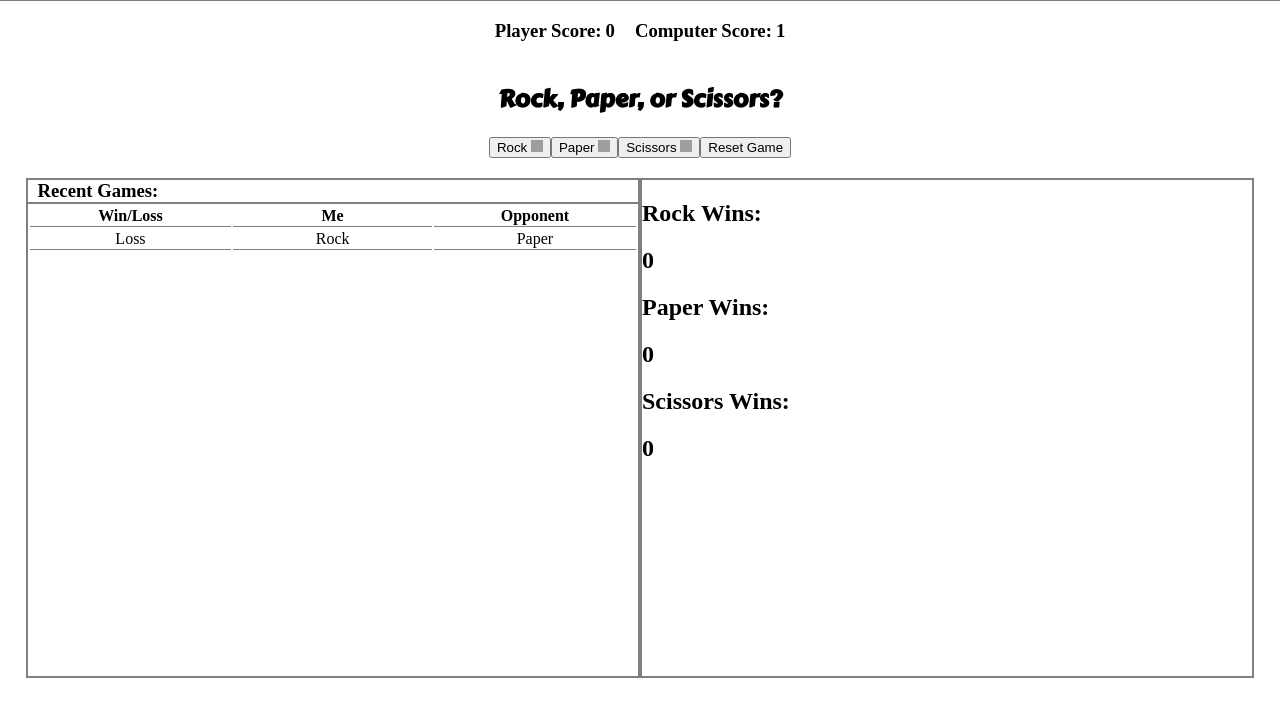
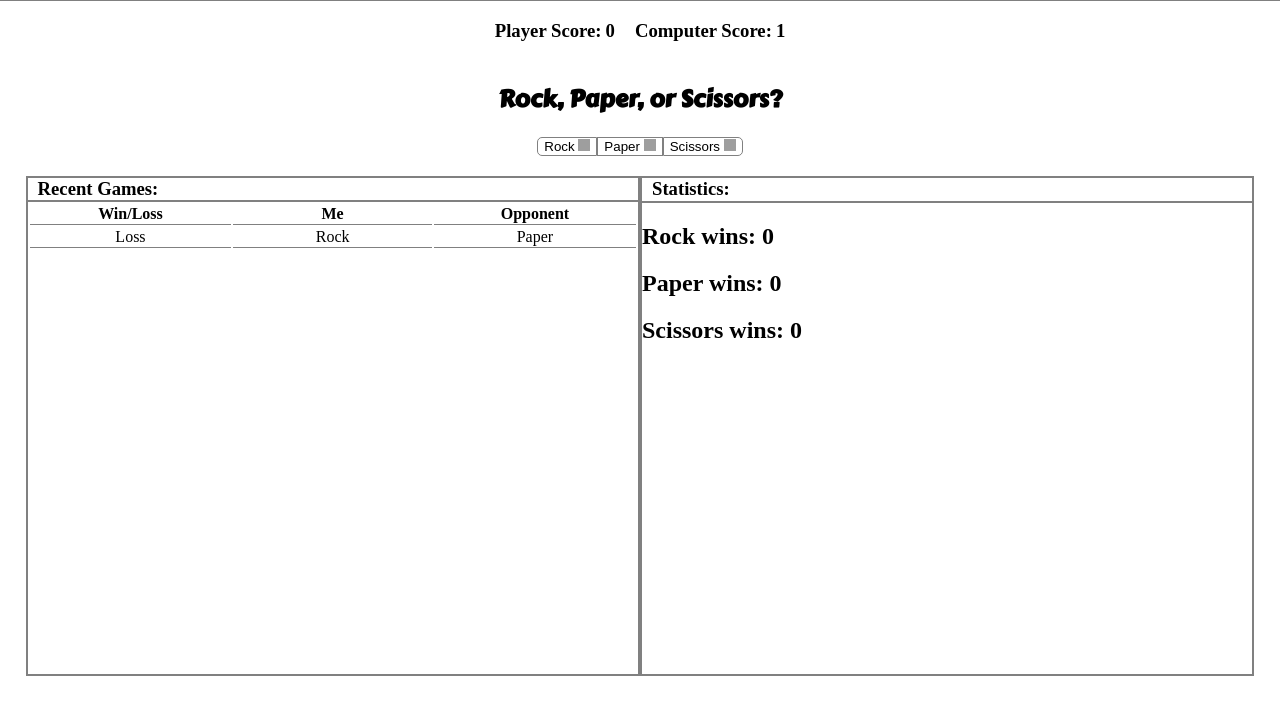
Before and after one commit to dbrior/rock-paper-scissor, a plain HTML site: page index.html in a window 1280 px wide. Both pictures are taken after a click on the button "Rock". Shown: the part 49-766 px from the top of the page. Drawn offline with Linux system fonts and the light colour scheme; grey boxes are pictures that could not be loaded; a web font is replaced by a local one.

Commit message:
Asthetic changes

```diff
--- a/index.html
+++ b/index.html
@@ -20,11 +20,11 @@
                 <button id="Rock" class="choice-button">Rock <img id="rock-img" src="https://static.thenounproject.com/png/224425-200.png"/></button>
                 <button id="Paper" class="choice-button">Paper <img id="paper-img" src="https://static.thenounproject.com/png/1221-200.png"/></button>
                 <button id="Scissors" class="choice-button">Scissors <img id="scissors-img" src="https://img.icons8.com/metro/1600/barber-scissors.png"/></button>
-                <button id="reset" onclick="reset()">Reset Game</button>
+                <!-- <button id="reset" onclick="reset()">Reset Game</button> -->
             </div>
             <div id="stats-wrapper">
                     <div id="recent-games">
-                        <div id="recent-header"><h1 id="recent-games-title">Recent Games:</h1></div>
+                        <div id="recent-header" class="subheader"><h1 id="recent-games-title" class="subtitle">Recent Games:</h1></div>
                         <table id="games">
                             <tr>
                                 <th>Win/Loss</th>
@@ -33,10 +33,11 @@
                             </tr>
                         </table>
                     </div>
-                    <div id="specific-wins">
-                        <h2>Rock Wins: <h2 id="rock-wins"></h2></h2>
-                        <h2>Paper Wins: <h2 id="paper-wins"></h2></h2>
-                        <h2>Scissors Wins: <h2 id="scissors-wins"></h2></h2>
+                    <div id="stats">
+                        <div id="stats-header" class="subheader"><h1 id="stats-title" class="subtitle">Statistics:</h1></div>
+                        <h2 id="rock-wins">Rock Wins: 0</h2>
+                        <h2 id="paper-wins">Paper Wins: 0</h2>
+                        <h2 id="scissors-wins">Scissors Wins: 0</h2>
                     </div>
             </div>
         </div>
--- a/script.js
+++ b/script.js
@@ -80,9 +80,9 @@ function playRound(computerSelection, playerSelection) {
         document.getElementById("player-score").textContent = playerScore;
         document.getElementById("computer-score").textContent = computerScore;
 
-        document.getElementById("rock-wins").textContent = specificWins["Rock"];
-        document.getElementById("paper-wins").textContent = specificWins["Paper"];
-        document.getElementById("scissors-wins").textContent = specificWins["Scissors"];
+        document.getElementById("rock-wins").textContent = "Rock wins: " + specificWins["Rock"];
+        document.getElementById("paper-wins").textContent = "Paper wins: " + specificWins["Paper"];
+        document.getElementById("scissors-wins").textContent = "Scissors wins: " + specificWins["Scissors"];
 
         game();
         if(!over){
@@ -102,23 +102,23 @@ function setOutput(input) {
 }
 
 function game() {
-    if(!(playerScore < 5 && computerScore < 5)){
-        over = true;
-        if(playerScore > computerScore){
-            setOutput("Game complete. Congratulations, you win!");
-        } else if(playerScore < computerScore){
-            setOutput("Game complete. Sorry, you lose.");
-        } else {
-            setOutput("Game complete. Tie Game!");
-        }
-    }
-    if(over){
-        var choiceButtons = document.getElementsByClassName("choice-button");
-        for(var i=0;i<choiceButtons.length;i++){
-            var button = choiceButtons[i];
-            button.disabled = true;
-        }
-    }
+    // if(!(playerScore < 5 && computerScore < 5)){
+    //     over = true;
+    //     if(playerScore > computerScore){
+    //         setOutput("Game complete. Congratulations, you win!");
+    //     } else if(playerScore < computerScore){
+    //         setOutput("Game complete. Sorry, you lose.");
+    //     } else {
+    //         setOutput("Game complete. Tie Game!");
+    //     }
+    // }
+    // if(over){
+    //     var choiceButtons = document.getElementsByClassName("choice-button");
+    //     for(var i=0;i<choiceButtons.length;i++){
+    //         var button = choiceButtons[i];
+    //         button.disabled = true;
+    //     }
+    // }
 }
 
 function reset() {
--- a/style.css
+++ b/style.css
@@ -57,6 +57,23 @@ body {
     display: flex;
     justify-content: center;
 }
+#buttons button {
+    background-color: white;
+    color: black;
+    border: 1px solid grey;
+}
+#buttons button:hover {
+    background-color: lightgrey;
+    border-color: black;
+}
+#Rock {
+    border-top-left-radius: 5px;
+    border-bottom-left-radius: 5px;
+}
+#Scissors {
+    border-top-right-radius: 5px;
+    border-bottom-right-radius: 5px;
+}
 #rock-img {
     width: 12px;
     height: 12px;
@@ -86,15 +103,14 @@ body {
     margin: 0;
     height: 500px;
 }
-#recent-header {
+.subheader {
     display: flex;
     padding: 0;
     width: 100%;
     height: 25px;
     border-bottom: solid grey 2px;
-
 }
-#recent-games-title {
+.subtitle {
     margin: 0;
     font-family: 'Coda';
     margin-left: 10px;
@@ -112,8 +128,12 @@ td,th {
     font-family: 'Coda';
     border-bottom: solid gray 1px;
 }
-#specific-wins {
+#stats {
+    padding: 0;
     width: 48vw;
     border: solid grey 2px;
     margin: 0;
+    height: 500px;
 }
+#stats h2{
+}
```
